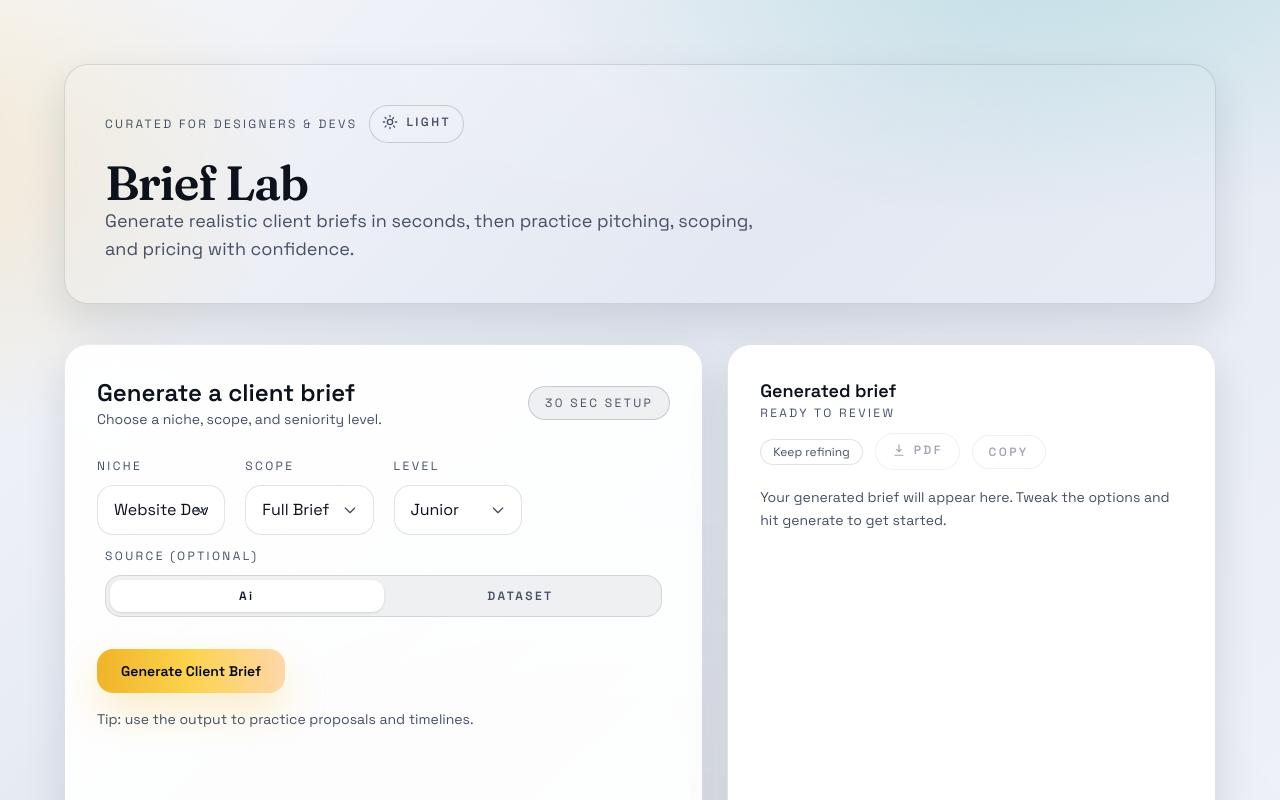
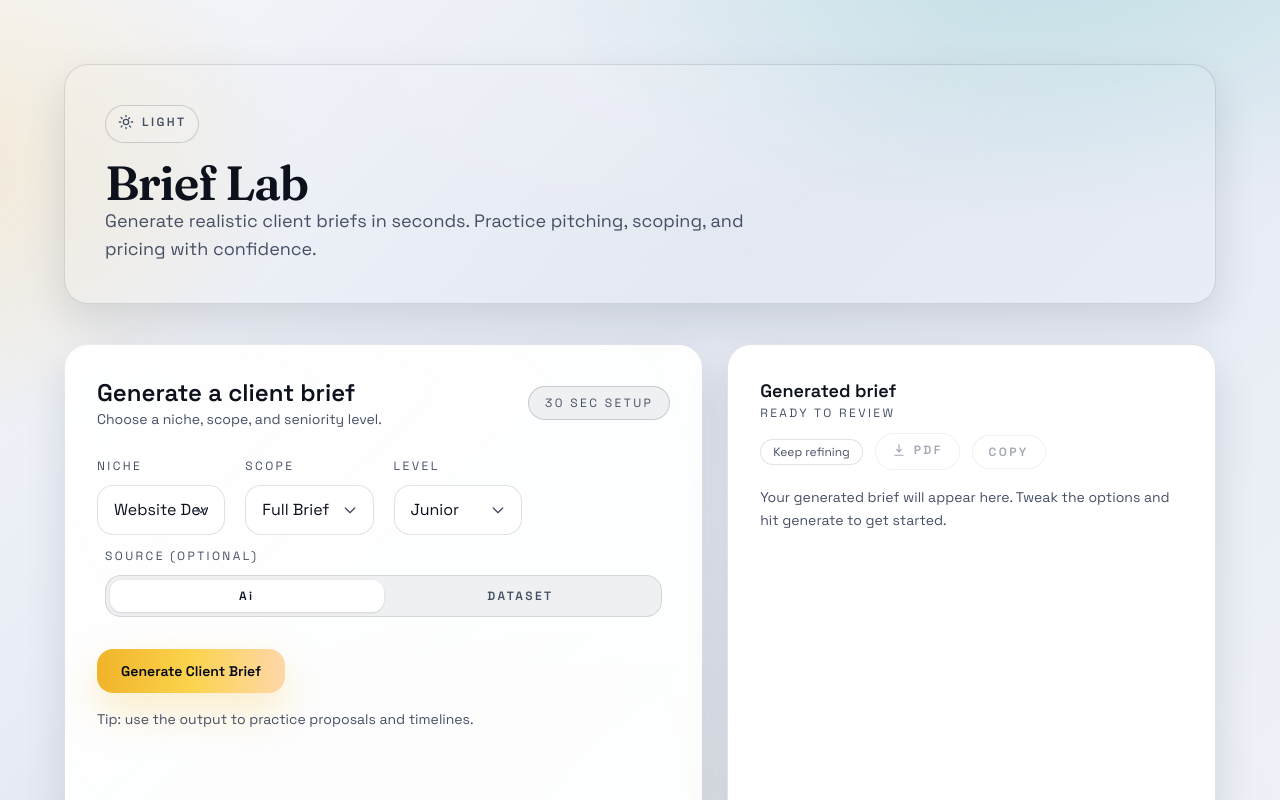
Before and after one commit to KingWahley/FakeClient, a Next.js app: page / in a window 1280 px wide. Shown: the top 800 px of the page. Built offline with nearby package versions, Linux system fonts and the light colour scheme.

Commit message:
refined design

```diff
--- a/components/Header.js
+++ b/components/Header.js
@@ -40,7 +40,7 @@ export default function Header() {
       "
     >
       <div className="flex flex-wrap items-center gap-3 text-xs uppercase tracking-[0.2em] text-[color:var(--text-1)]">
-        <span>Curated for designers &amp; devs</span>
+        {/* <span>Curated for designers &amp; devs</span> */}
           <button
           type="button"
           onClick={toggleTheme}
@@ -94,7 +94,7 @@ export default function Header() {
       </div>
 
       <p className="max-w-2xl text-base md:text-lg text-[color:var(--text-1)]">
-        Generate realistic client briefs in seconds, then practice pitching,
+        Generate realistic client briefs in seconds. Practice pitching,
         scoping, and pricing with confidence.
       </p>
     </header>
```
